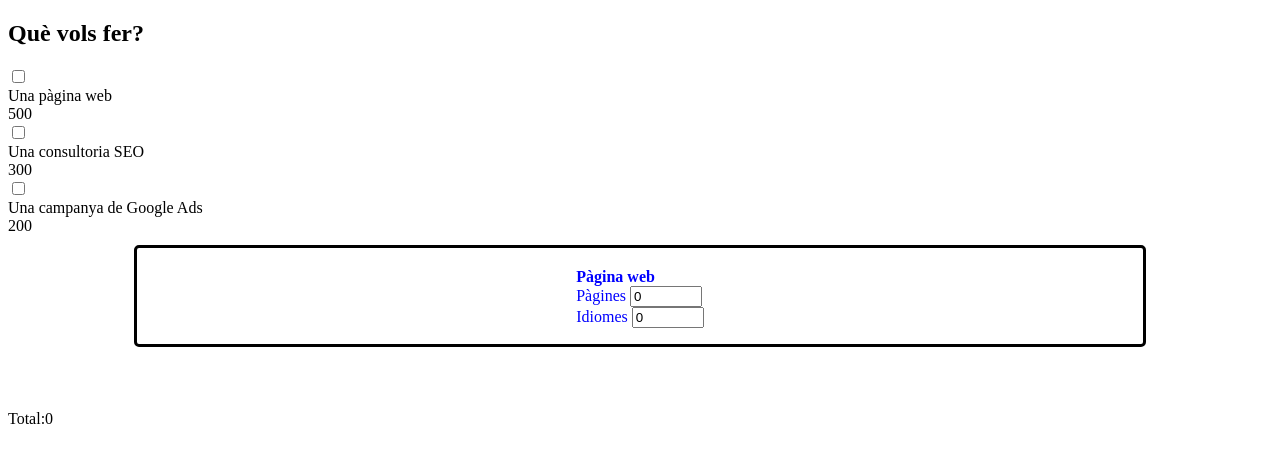
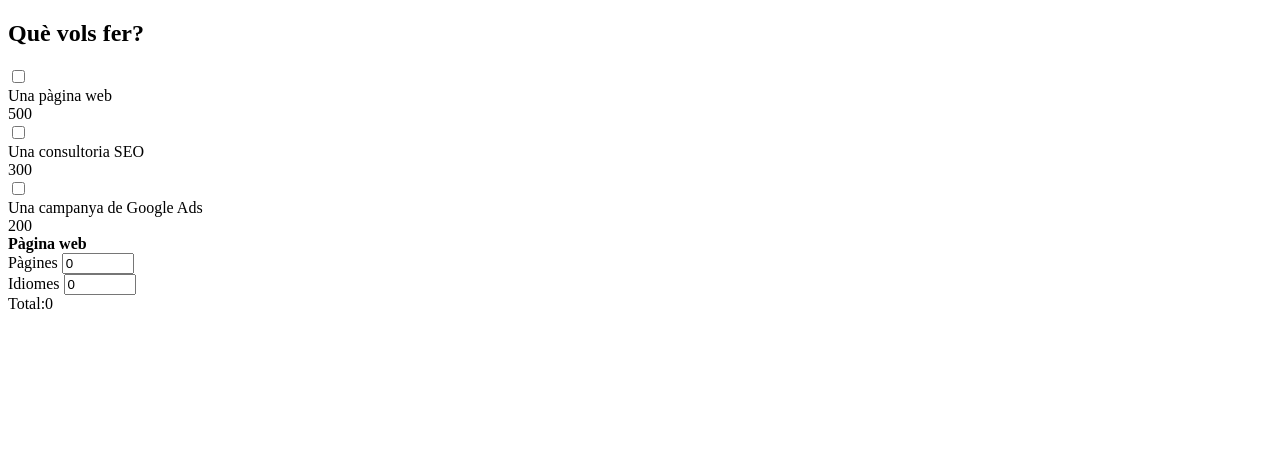
Before and after one commit to davidgomezmor/Sprint7, a React (Vite) app: page / in a window 1280 px wide. Shown: the top 462 px of the page. Built offline with nearby package versions, Linux system fonts and the light colour scheme.

Commit message:
exercici 2 funciona

```diff
--- a/src/components/PageAndLanguages.jsx
+++ b/src/components/PageAndLanguages.jsx
@@ -1,17 +1,11 @@
-
-import { BorderText, Text } from "../styled"
-
 export function PageAndLanguages({
   pages, controlPages, languages, controlLanguages
 }) {
 
   return (
-    <BorderText>
     <>
-    <Text>
           <div>
         <b>Pàgina web</b>
-
 
         <div>
           Pàgines <input
@@ -33,9 +27,9 @@ export function PageAndLanguages({
           onChange={controlLanguages}
         />
       </div>
-      </Text>
+
     </>
-    </BorderText>
+
   )
 }
 
```
